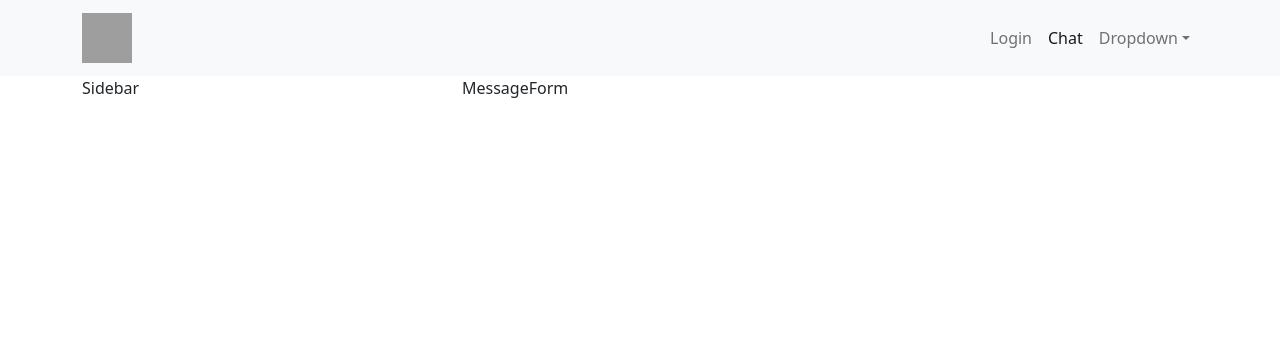
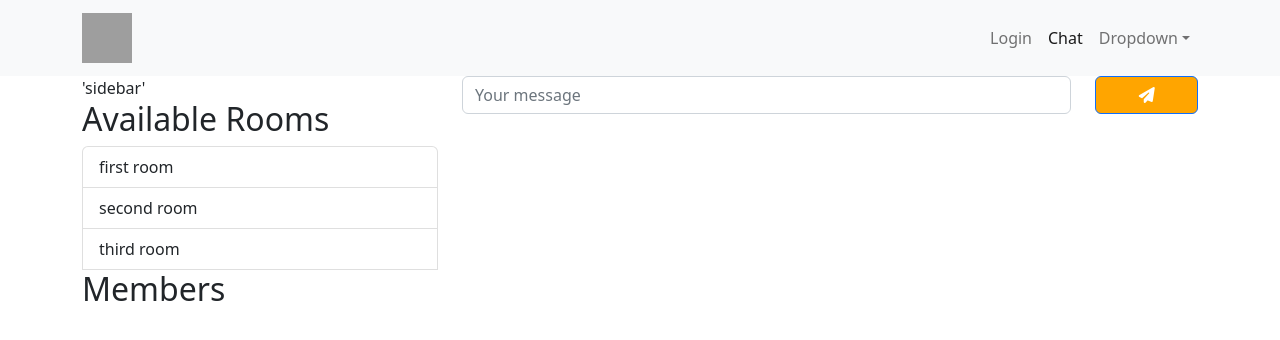
Before and after one commit to akashgupta7363/Mern-Chat-App, a React (Create React App) app in the folder mern-chat-frontend/: page /chat in a window 1280 px wide. Shown: the top 340 px of the page. Built offline with nearby package versions, Linux system fonts and the light colour scheme; grey boxes are pictures that could not be loaded.

Commit message:
creaed side bar

```diff
--- a/mern-chat-frontend/src/components/MessageForm.js
+++ b/mern-chat-frontend/src/components/MessageForm.js
@@ -1,9 +1,29 @@
 import React from 'react'
+import { Button, Form, FormControl,Row,Col } from 'react-bootstrap'
 
 function MessageForm() {
-  return (
-    <div>MessageForm</div>
-  )
+function handleSubmit(e){
+e.preventDefault();
+}
+
+  return <div className='message-outputs'>
+   <Form onSubmit={handleSubmit}>
+      <Row>
+         <Col md={10}>
+         <Form.Group>
+            <FormControl type='text' placeholder='Your message'>
+            </FormControl>
+         </Form.Group>
+         </Col>
+         <Col md={2}>
+         <Button variant='primary' type="submit" style={{width:"100%", backgroundColor:"orange"}}><i className="fas fa-paper-plane"></i>
+         </Button>
+         </Col>
+      </Row>
+
+   </Form>
+
+   </div>
 }
 
 export default MessageForm
--- a/mern-chat-frontend/src/components/Sidebar.js
+++ b/mern-chat-frontend/src/components/Sidebar.js
@@ -1,9 +1,22 @@
 import React from 'react'
+import { ListGroup} from 'react-bootstrap'
 
 function Sidebar() {
-  return (
-    <div>Sidebar</div>
-  )
+   const rooms=['first room','second room','third room']
+  return <>'sidebar'
+  <h2>Available Rooms</h2>
+  <ListGroup>
+   {rooms.map((room,idx)=>(<ListGroup.Item key={idx}>
+      {room}
+
+   </ListGroup.Item>))}
+   <h2>Members</h2>
+
+  </ListGroup>
+
+
+  </>
+
 }
 
 export default Sidebar
--- a/mern-chat-frontend/src/pages/Chat.js
+++ b/mern-chat-frontend/src/pages/Chat.js
@@ -4,7 +4,8 @@ import Sidebar from '../components/Sidebar'
 import MessageForm from '../components/MessageForm'
 
 export default function Chat() {
-  return <Container>
+  return <>
+  <Container>
     <Row >
       <Col md={4}><Sidebar/></Col>
       <Col md={8}><MessageForm/></Col>
@@ -12,6 +13,7 @@ export default function Chat() {
 
 
     </Container>
+    </>
 
 
 }
```
